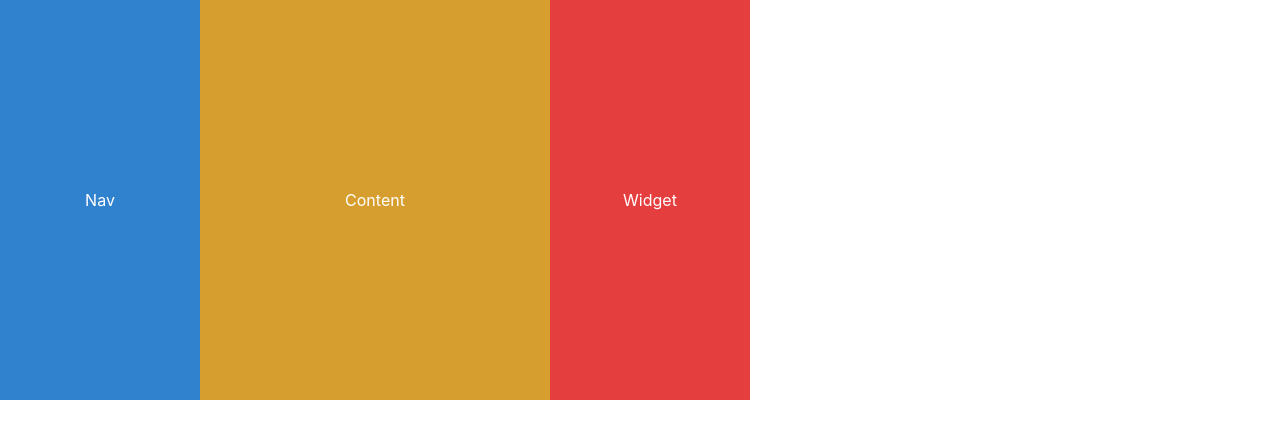
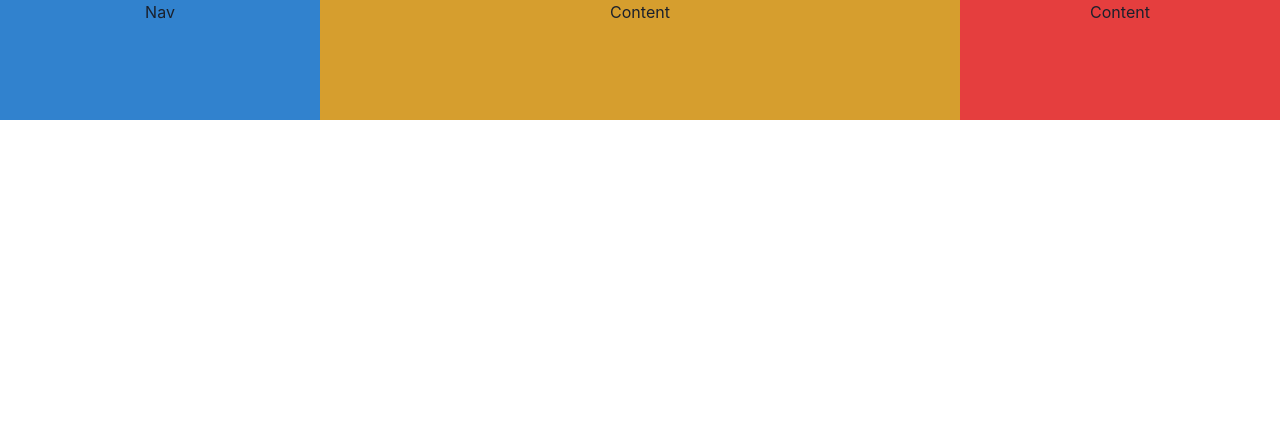
Before and after one commit to Rohitb1107/RCT-121, a React (Vite) app in the folder chakra-ui-day1/: page / in a window 1280 px wide. Shown: the top 438 px of the page. Built offline with nearby package versions, Linux system fonts and the light colour scheme.

Commit message:
grid done

```diff
--- a/chakra-ui-day1/src/App.jsx
+++ b/chakra-ui-day1/src/App.jsx
@@ -1,11 +1,13 @@
 import { useState } from "react";
 import "./App.css";
 import FlexFunc from "./Components/FlexFunc";
+import GridFunc from "./Components/GridFunc";
 
 function App() {
   return (
     <div className="App">
-      <FlexFunc />
+      {/* <FlexFunc /> */}
+      <GridFunc />
     </div>
   );
 }
--- /dev/null
+++ b/chakra-ui-day1/src/Components/GridFunc.jsx
@@ -0,0 +1,30 @@
+import React, { useState, useEffect } from "react";
+import { Grid, GridItem, Center, Text } from "@chakra-ui/react";
+
+const FlexFunc = () => {
+  return (
+    <>
+      <div>
+        <Grid templateColumns="1fr 2fr 1fr">
+          <GridItem w="100%" h="120" bg="blue.500">
+            <Center>
+              <Text>Nav</Text>
+            </Center>
+          </GridItem>
+          <GridItem w="100%" h="120" bg="yellow.500">
+            <Center>
+              <Text>Content</Text>
+            </Center>
+          </GridItem>
+          <GridItem w="100%" h="120" bg="red.500">
+            <Center>
+              <Text>Content</Text>
+            </Center>
+          </GridItem>
+        </Grid>
+      </div>
+    </>
+  );
+};
+
+export default FlexFunc;
```
